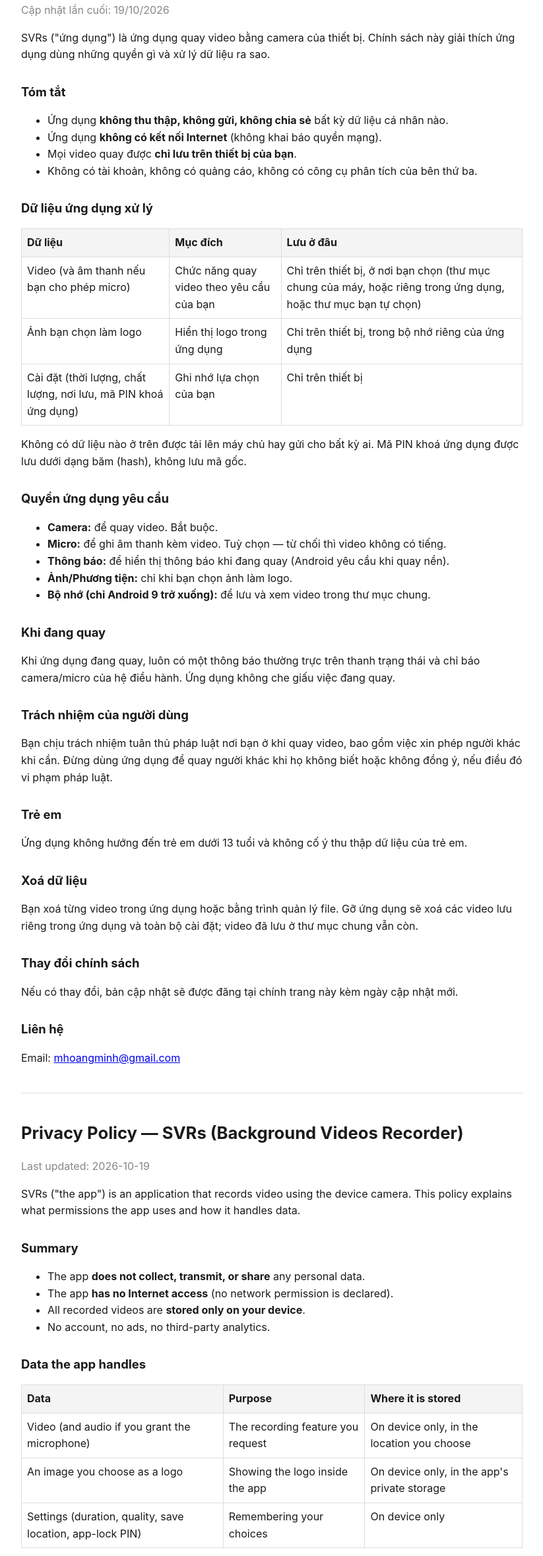
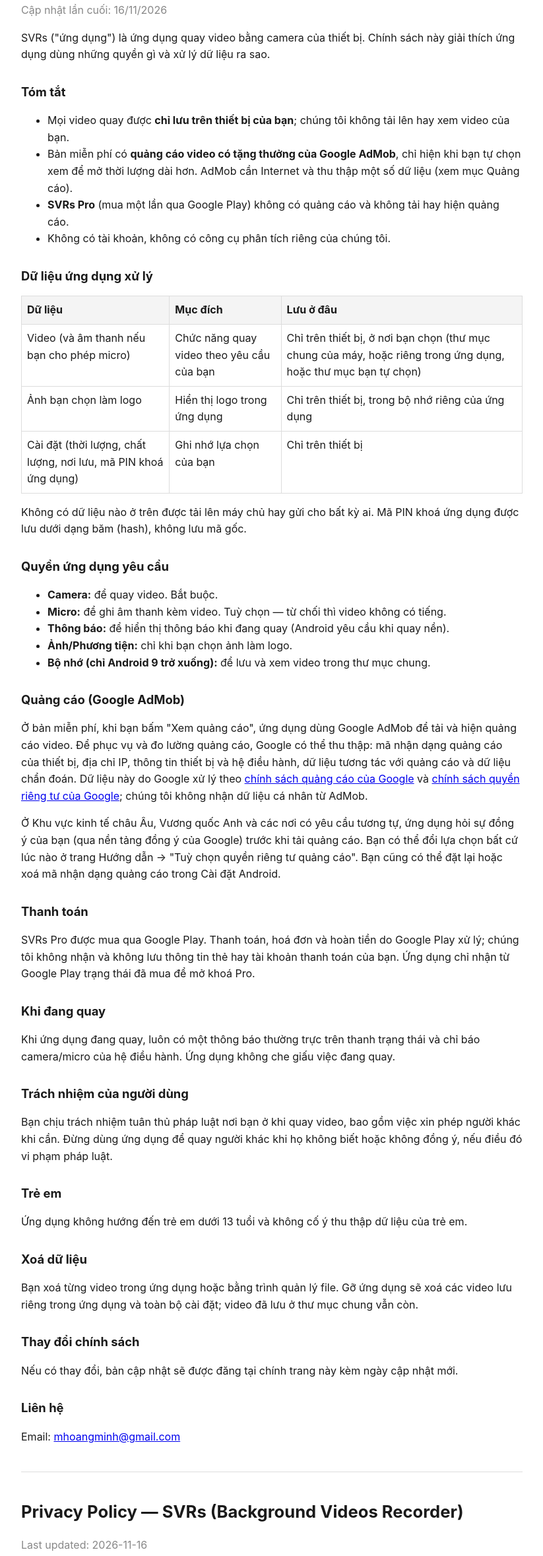
Before and after one commit to minhmh/svrs-privacy, a plain HTML site: page index.html in a window 1280 px wide. Shown: the part 137-2495 px from the top of the page at 66% size, without its empty margins (228-1051 px from the left). Drawn offline with Linux system fonts and the light colour scheme.

Commit message:
Privacy: thêm AdMob + thanh toán (SVRs 1.4.0)

```diff
--- a/index.html
+++ b/index.html
@@ -31,16 +31,16 @@
 <body>
 
 <h1>Chính sách quyền riêng tư — SVRs (Background Videos Recorder)</h1>
-<p class="muted">Cập nhật lần cuối: 19/10/2026</p>
+<p class="muted">Cập nhật lần cuối: 16/11/2026</p>
 
 <p>SVRs ("ứng dụng") là ứng dụng quay video bằng camera của thiết bị. Chính sách này giải thích ứng dụng dùng những quyền gì và xử lý dữ liệu ra sao.</p>
 
 <h2>Tóm tắt</h2>
 <ul>
-  <li>Ứng dụng <strong>không thu thập, không gửi, không chia sẻ</strong> bất kỳ dữ liệu cá nhân nào.</li>
-  <li>Ứng dụng <strong>không có kết nối Internet</strong> (không khai báo quyền mạng).</li>
-  <li>Mọi video quay được <strong>chỉ lưu trên thiết bị của bạn</strong>.</li>
-  <li>Không có tài khoản, không có quảng cáo, không có công cụ phân tích của bên thứ ba.</li>
+  <li>Mọi video quay được <strong>chỉ lưu trên thiết bị của bạn</strong>; chúng tôi không tải lên hay xem video của bạn.</li>
+  <li>Bản miễn phí có <strong>quảng cáo video có tặng thưởng của Google AdMob</strong>, chỉ hiện khi bạn tự chọn xem để mở thời lượng dài hơn. AdMob cần Internet và thu thập một số dữ liệu (xem mục Quảng cáo).</li>
+  <li><strong>SVRs Pro</strong> (mua một lần qua Google Play) không có quảng cáo và không tải hay hiện quảng cáo.</li>
+  <li>Không có tài khoản, không có công cụ phân tích riêng của chúng tôi.</li>
 </ul>
 
 <h2>Dữ liệu ứng dụng xử lý</h2>
@@ -60,6 +60,13 @@
   <li><strong>Ảnh/Phương tiện:</strong> chỉ khi bạn chọn ảnh làm logo.</li>
   <li><strong>Bộ nhớ (chỉ Android 9 trở xuống):</strong> để lưu và xem video trong thư mục chung.</li>
 </ul>
+
+<h2>Quảng cáo (Google AdMob)</h2>
+<p>Ở bản miễn phí, khi bạn bấm "Xem quảng cáo", ứng dụng dùng Google AdMob để tải và hiện quảng cáo video. Để phục vụ và đo lường quảng cáo, Google có thể thu thập: mã nhận dạng quảng cáo của thiết bị, địa chỉ IP, thông tin thiết bị và hệ điều hành, dữ liệu tương tác với quảng cáo và dữ liệu chẩn đoán. Dữ liệu này do Google xử lý theo <a href="https://policies.google.com/technologies/ads">chính sách quảng cáo của Google</a> và <a href="https://policies.google.com/privacy">chính sách quyền riêng tư của Google</a>; chúng tôi không nhận dữ liệu cá nhân từ AdMob.</p>
+<p>Ở Khu vực kinh tế châu Âu, Vương quốc Anh và các nơi có yêu cầu tương tự, ứng dụng hỏi sự đồng ý của bạn (qua nền tảng đồng ý của Google) trước khi tải quảng cáo. Bạn có thể đổi lựa chọn bất cứ lúc nào ở trang Hướng dẫn → "Tuỳ chọn quyền riêng tư quảng cáo". Bạn cũng có thể đặt lại hoặc xoá mã nhận dạng quảng cáo trong Cài đặt Android.</p>
+
+<h2>Thanh toán</h2>
+<p>SVRs Pro được mua qua Google Play. Thanh toán, hoá đơn và hoàn tiền do Google Play xử lý; chúng tôi không nhận và không lưu thông tin thẻ hay tài khoản thanh toán của bạn. Ứng dụng chỉ nhận từ Google Play trạng thái đã mua để mở khoá Pro.</p>
 
 <h2>Khi đang quay</h2>
 <p>Khi ứng dụng đang quay, luôn có một thông báo thường trực trên thanh trạng thái và chỉ báo camera/micro của hệ điều hành. Ứng dụng không che giấu việc đang quay.</p>
@@ -82,16 +89,16 @@
 <hr>
 
 <h1>Privacy Policy — SVRs (Background Videos Recorder)</h1>
-<p class="muted">Last updated: 2026-10-19</p>
+<p class="muted">Last updated: 2026-11-16</p>
 
 <p>SVRs ("the app") is an application that records video using the device camera. This policy explains what permissions the app uses and how it handles data.</p>
 
 <h2>Summary</h2>
 <ul>
-  <li>The app <strong>does not collect, transmit, or share</strong> any personal data.</li>
-  <li>The app <strong>has no Internet access</strong> (no network permission is declared).</li>
-  <li>All recorded videos are <strong>stored only on your device</strong>.</li>
-  <li>No account, no ads, no third-party analytics.</li>
+  <li>All recorded videos are <strong>stored only on your device</strong>; we never upload or view your videos.</li>
+  <li>The free version has <strong>rewarded video ads from Google AdMob</strong>, shown only when you choose to watch one to unlock a longer duration. AdMob needs Internet access and collects some data (see Ads).</li>
+  <li><strong>SVRs Pro</strong> (one-time purchase on Google Play) has no ads and never loads or shows ads.</li>
+  <li>No account and no analytics of our own.</li>
 </ul>
 
 <h2>Data the app handles</h2>
@@ -111,6 +118,13 @@
   <li><strong>Photos/Media:</strong> only when you pick an image as a logo.</li>
   <li><strong>Storage (Android 9 and below only):</strong> to save and view videos in shared folders.</li>
 </ul>
+
+<h2>Ads (Google AdMob)</h2>
+<p>In the free version, when you tap "Watch an ad", the app uses Google AdMob to load and show a video ad. To serve and measure ads, Google may collect: your device advertising ID, IP address, device and OS information, ad interaction data and diagnostics. This data is handled by Google under the <a href="https://policies.google.com/technologies/ads">Google advertising policies</a> and the <a href="https://policies.google.com/privacy">Google Privacy Policy</a>; we do not receive personal data from AdMob.</p>
+<p>In the European Economic Area, the United Kingdom and places with similar rules, the app asks for your consent (through Google's consent platform) before loading ads. You can change your choice at any time in Help → "Ad privacy options". You can also reset or delete your advertising ID in Android Settings.</p>
+
+<h2>Payments</h2>
+<p>SVRs Pro is purchased through Google Play. Payments, receipts and refunds are handled by Google Play; we never receive or store your card or payment account details. The app only receives the purchase status from Google Play to unlock Pro.</p>
 
 <h2>While recording</h2>
 <p>Whenever the app is recording, a persistent status-bar notification and the operating system's camera/microphone indicator are shown. The app does not hide that it is recording.</p>
```
